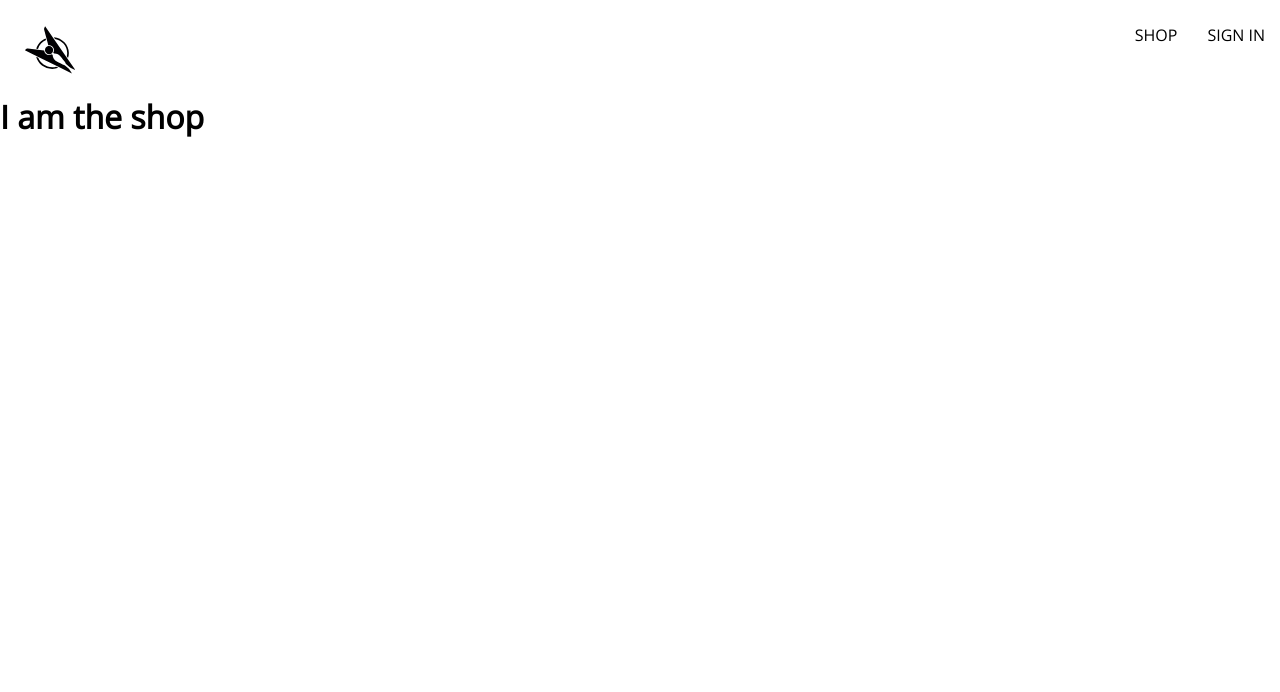
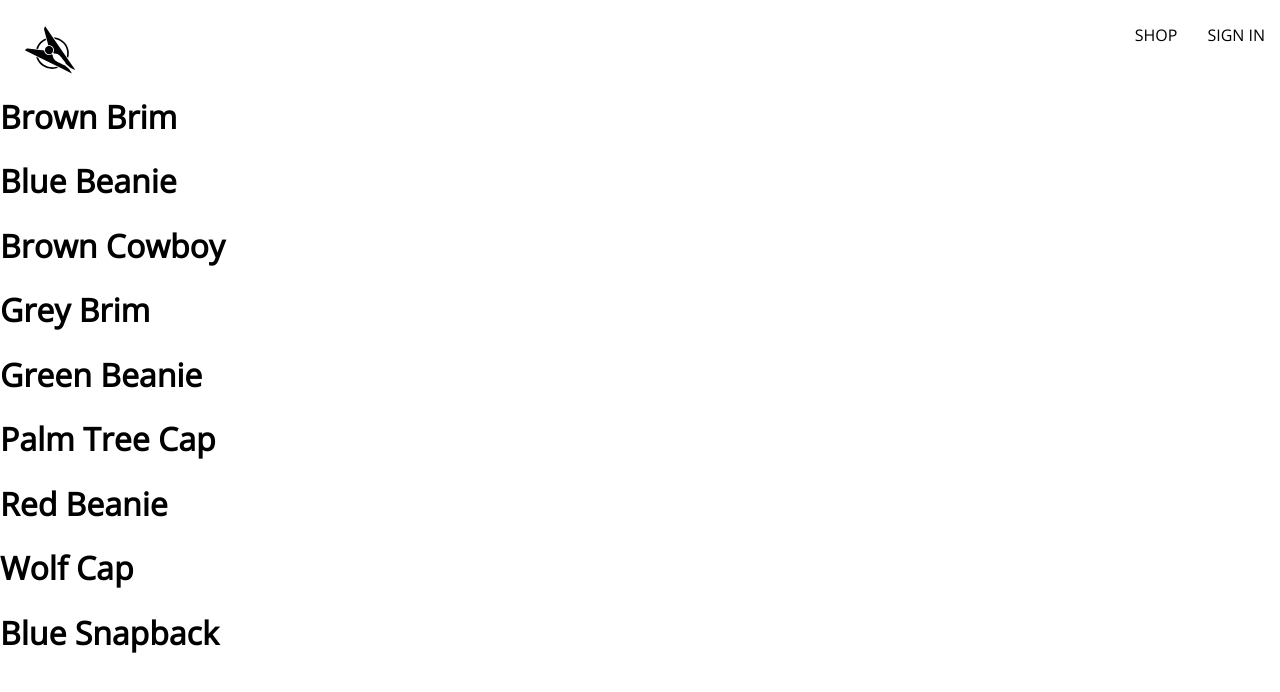
Before and after one commit to PolarWobble/clothing-folding, a React (Create React App) app: page /shop in a window 1280 px wide. Shown: the top 692 px of the page. Built offline with nearby package versions, Linux system fonts and the light colour scheme; no server answers.

Commit message:
added dummy shop component, added products context and leverage it in shop

```diff
--- a/src/App.js
+++ b/src/App.js
@@ -3,12 +3,8 @@
 import Home from "./routes/home/home.component";
 import Navigation from "./routes/navigation/navigation.component";
 import Authentication from "./routes/authentication/authentication.component";
+import Shop from "./routes/shop/shop.component";
 
-const Shop = () => {
-  return(
-    <h1>I am the shop</h1>
-  );
-}
 
 const App = () => {
   return (
--- /dev/null
+++ b/src/contexts/products.context.jsx
@@ -0,0 +1,22 @@
+import {useState, createContext} from 'react';
+
+import PRODUCTS from '../shop-data.json';
+
+//context
+export const ProductsContext = createContext(
+    {
+        products: [],
+    }
+);
+
+
+
+//component
+export const ProductsProvider = ({children}) => {
+    const [products, setProducts] = useState(PRODUCTS);
+    const value = {products};
+
+    return(
+        <ProductsContext.Provider value={value}>{children}</ProductsContext.Provider>
+    )
+}
--- a/src/index.js
+++ b/src/index.js
@@ -4,6 +4,7 @@
 
 import App from './App';
 import { UserProvider } from './contexts/user.context';
+import { ProductsProvider } from './contexts/products.context.jsx';
 import reportWebVitals from './reportWebVitals';
 
 import './index.scss';
@@ -14,7 +15,9 @@
   <React.StrictMode>
     <BrowserRouter>
       <UserProvider>
-        <App />
+        <ProductsProvider>
+          <App />
+        </ProductsProvider>
       </UserProvider>
     </BrowserRouter>
   </React.StrictMode>
--- /dev/null
+++ b/src/routes/shop/shop.component.jsx
@@ -0,0 +1,19 @@
+import { useContext } from 'react';
+
+import { ProductsContext } from '../../contexts/products.context';
+
+const Shop = () => {
+    const {products} = useContext(ProductsContext);
+
+    return(
+        <div>
+            {products.map(({id, name}) => (
+                <div key={id}>
+                    <h1>{name}</h1>
+                </div>
+            ))}
+        </div>
+    );
+}
+
+export default Shop;
--- /dev/null
+++ b/src/shop-data.json
@@ -0,0 +1,56 @@
+[
+    {
+      "id": 1,
+      "name": "Brown Brim",
+      "imageUrl": "https://i.ibb.co/ZYW3VTp/brown-brim.png",
+      "price": 25
+    },
+    {
+      "id": 2,
+      "name": "Blue Beanie",
+      "imageUrl": "https://i.ibb.co/ypkgK0X/blue-beanie.png",
+      "price": 18
+    },
+    {
+      "id": 3,
+      "name": "Brown Cowboy",
+      "imageUrl": "https://i.ibb.co/QdJwgmp/brown-cowboy.png",
+      "price": 35
+    },
+    {
+      "id": 4,
+      "name": "Grey Brim",
+      "imageUrl": "https://i.ibb.co/RjBLWxB/grey-brim.png",
+      "price": 25
+    },
+    {
+      "id": 5,
+      "name": "Green Beanie",
+      "imageUrl": "https://i.ibb.co/YTjW3vF/green-beanie.png",
+      "price": 18
+    },
+    {
+      "id": 6,
+      "name": "Palm Tree Cap",
+      "imageUrl": "https://i.ibb.co/rKBDvJX/palm-tree-cap.png",
+      "price": 14
+    },
+    {
+      "id": 7,
+      "name": "Red Beanie",
+      "imageUrl": "https://i.ibb.co/bLB646Z/red-beanie.png",
+      "price": 18
+    },
+    {
+      "id": 8,
+      "name": "Wolf Cap",
+      "imageUrl": "https://i.ibb.co/1f2nWMM/wolf-cap.png",
+      "price": 14
+    },
+    {
+      "id": 9,
+      "name": "Blue Snapback",
+      "imageUrl": "https://i.ibb.co/X2VJP2W/blue-snapback.png",
+      "price": 16
+    }
+  ]
```
